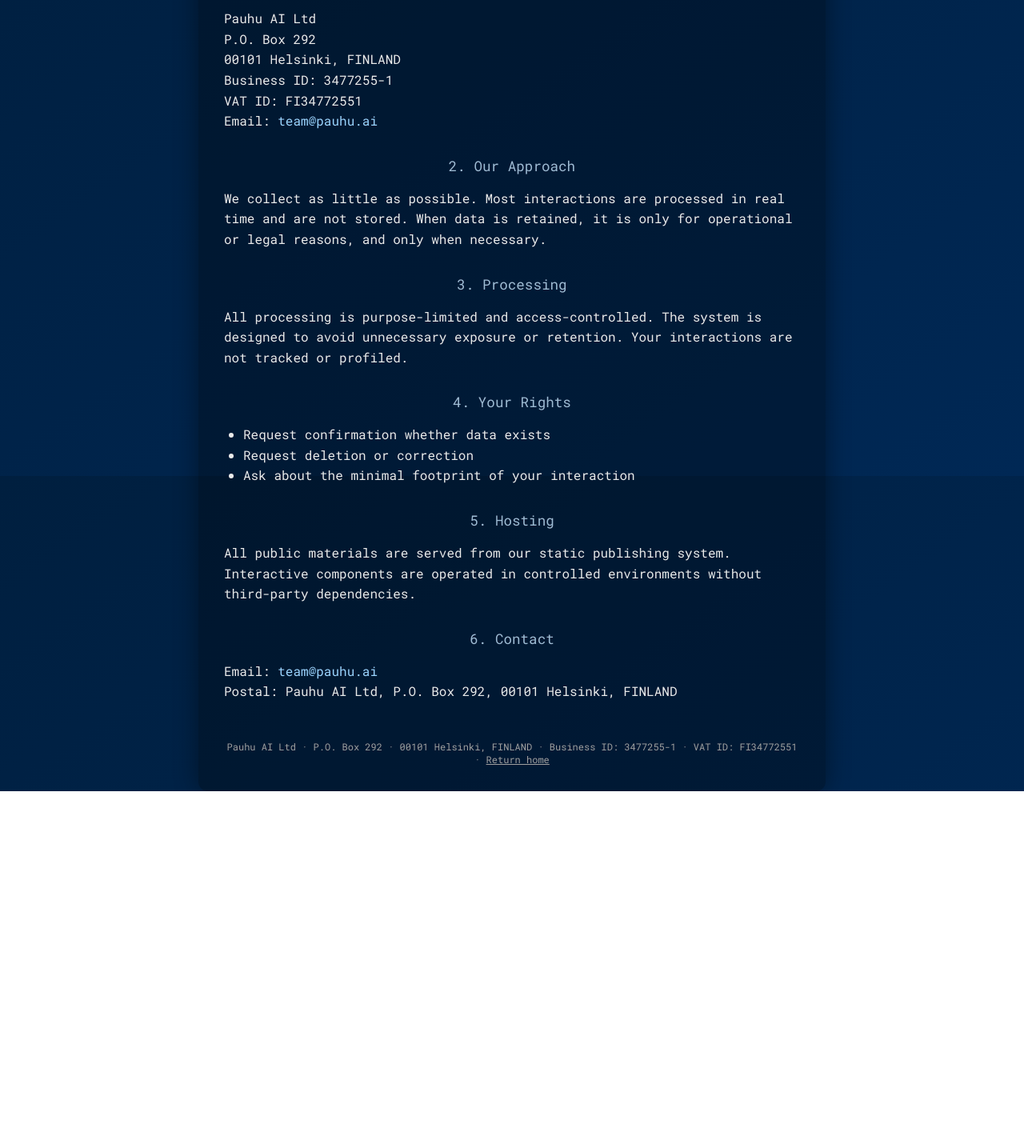
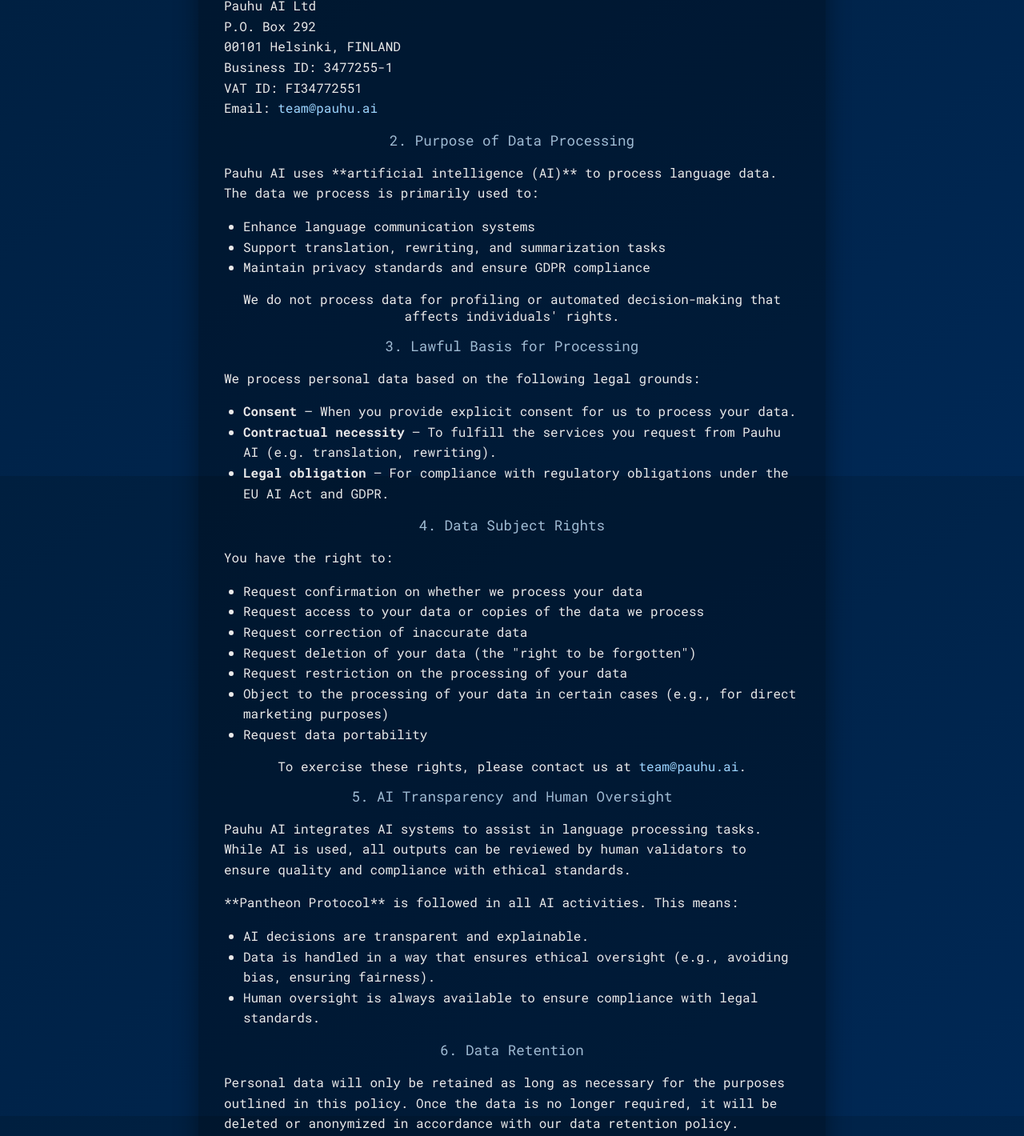
Before and after one commit to pauhu/site, a plain HTML site: page legal/privacy-policy.html in a window 1280 px wide. Shown: the part 205-1625 px from the top of the page at 80% size. Before the commit the page ends 1194 px from the top, so only its background shows below. Drawn offline with Linux system fonts and the light colour scheme.

Commit message:
Update privacy-policy.html

```diff
--- a/legal/privacy-policy.html
+++ b/legal/privacy-policy.html
@@ -4,7 +4,7 @@
   <meta charset="UTF-8" />
   <meta name="viewport" content="width=device-width, initial-scale=1.0" />
   <title>Privacy Policy — Pauhu.ai</title>
-  <meta name="description" content="Privacy Policy for Pauhu AI Ltd" />
+  <meta name="description" content="Pauhu AI Privacy Policy" />
   <link rel="icon" href="/assets/pauhu.ai_brand_mark_nega.png" type="image/png" />
   <style>
     @import url('https://fonts.googleapis.com/css2?family=Roboto+Mono:wght@400;700&display=swap');
@@ -35,7 +35,7 @@
     h2 {
       font-weight: 400;
       color: #a0bcd4;
-      margin-top: 2rem;
+      margin-top: 0;
       font-size: 1.1rem;
     }
     p, ul {
@@ -75,32 +75,84 @@
       Email: <a href="mailto:team@pauhu.ai">team@pauhu.ai</a>
     </p>
 
-    <h2>2. Our Approach</h2>
-    <p>We collect as little as possible. Most interactions are processed in real time and are not stored. When data is retained, it is only for operational or legal reasons, and only when necessary.</p>
-
-    <h2>3. Processing</h2>
-    <p>All processing is purpose-limited and access-controlled. The system is designed to avoid unnecessary exposure or retention. Your interactions are not tracked or profiled.</p>
-
-    <h2>4. Your Rights</h2>
-    <ul>
-      <li>Request confirmation whether data exists</li>
-      <li>Request deletion or correction</li>
-      <li>Ask about the minimal footprint of your interaction</li>
-    </ul>
-
-    <h2>5. Hosting</h2>
-    <p>All public materials are served from our static publishing system. Interactive components are operated in controlled environments without third-party dependencies.</p>
-
-    <h2>6. Contact</h2>
+    <h2>2. Purpose of Data Processing</h2>
     <p>
-      Email: <a href="mailto:team@pauhu.ai">team@pauhu.ai</a><br>
-      Postal: Pauhu AI Ltd, P.O. Box 292, 00101 Helsinki, FINLAND
+      Pauhu AI uses **artificial intelligence (AI)** to process language data. The data we process is primarily used to:
+      <ul>
+        <li>Enhance language communication systems</li>
+        <li>Support translation, rewriting, and summarization tasks</li>
+        <li>Maintain privacy standards and ensure GDPR compliance</li>
+      </ul>
+      We do not process data for profiling or automated decision-making that affects individuals' rights.
     </p>
 
-    <footer>
-      Pauhu AI Ltd · P.O. Box 292 · 00101 Helsinki, FINLAND · Business ID: 3477255-1 · VAT ID: FI34772551 ·
-      <a href="/" style="color: #a0a0a0; text-decoration: underline;">Return home</a>
-    </footer>
+    <h2>3. Lawful Basis for Processing</h2>
+    <p>
+      We process personal data based on the following legal grounds:
+      <ul>
+        <li><strong>Consent</strong> — When you provide explicit consent for us to process your data.</li>
+        <li><strong>Contractual necessity</strong> — To fulfill the services you request from Pauhu AI (e.g. translation, rewriting).</li>
+        <li><strong>Legal obligation</strong> — For compliance with regulatory obligations under the EU AI Act and GDPR.</li>
+      </ul>
+    </p>
+
+    <h2>4. Data Subject Rights</h2>
+    <p>
+      You have the right to:
+      <ul>
+        <li>Request confirmation on whether we process your data</li>
+        <li>Request access to your data or copies of the data we process</li>
+        <li>Request correction of inaccurate data</li>
+        <li>Request deletion of your data (the "right to be forgotten")</li>
+        <li>Request restriction on the processing of your data</li>
+        <li>Object to the processing of your data in certain cases (e.g., for direct marketing purposes)</li>
+        <li>Request data portability</li>
+      </ul>
+      To exercise these rights, please contact us at <a href="mailto:team@pauhu.ai">team@pauhu.ai</a>.
+    </p>
+
+    <h2>5. AI Transparency and Human Oversight</h2>
+    <p>
+      Pauhu AI integrates AI systems to assist in language processing tasks. While AI is used, all outputs can be reviewed by human validators to ensure quality and compliance with ethical standards.
+    </p>
+    <p>
+      **Pantheon Protocol** is followed in all AI activities. This means:
+      <ul>
+        <li>AI decisions are transparent and explainable.</li>
+        <li>Data is handled in a way that ensures ethical oversight (e.g., avoiding bias, ensuring fairness).</li>
+        <li>Human oversight is always available to ensure compliance with legal standards.</li>
+      </ul>
+    </p>
+
+    <h2>6. Data Retention</h2>
+    <p>
+      Personal data will only be retained as long as necessary for the purposes outlined in this policy. Once the data is no longer required, it will be deleted or anonymized in accordance with our data retention policy.
+    </p>
+
+    <h2>7. Security Measures</h2>
+    <p>
+      We take the protection of your personal data seriously. We use encryption, anonymization, and access control measures to ensure the security and confidentiality of your data.
+    </p>
+
+    <h2>8. Sharing Your Data</h2>
+    <p>
+      We do not sell or lease your personal data to third parties. However, your data may be shared with trusted third-party partners, such as:
+      <ul>
+        <li>Service providers assisting with data processing (e.g., cloud hosting)</li>
+        <li>Regulatory authorities if required by law</li>
+      </ul>
+    </p>
+
+    <h2>9. Changes to This Privacy Policy</h2>
+    <p>
+      We may update this privacy policy from time to time. Any changes will be communicated through our website.
+    </p>
+
+    <h2>10. Contact Information</h2>
+    <p>
+      If you have any questions or concerns about our privacy policy or data processing practices, please contact us at: <a href="mailto:team@pauhu.ai">team@pauhu.ai</a>.
+    </p>
+
   </main>
 </body>
 </html>
```
